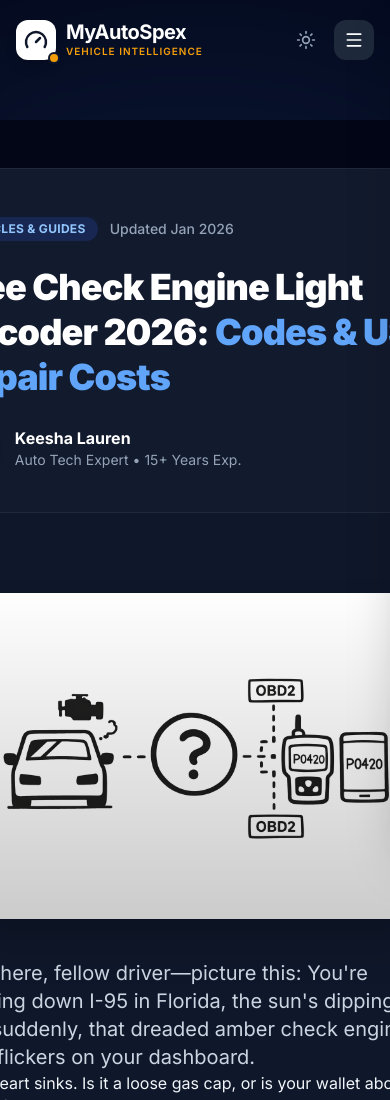
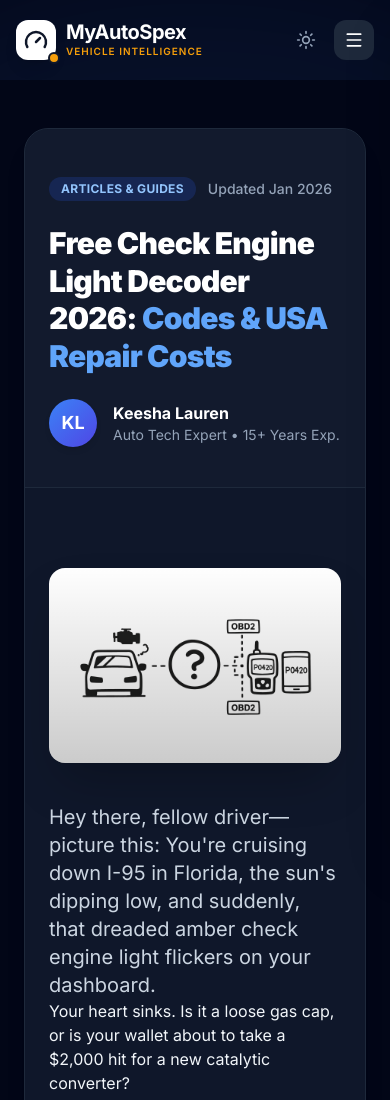
Before and after one commit to GLIDER97/AutoSpex_v3, a React (Vite) app: page /free-obd2-code-decoder-repair-costs in a window 390 px wide. Shown: the top 1100 px of the page. Built offline with nearby package versions, Linux system fonts and the light colour scheme.

Commit message:
1st Blog post published

```diff
--- a/App.tsx
+++ b/App.tsx
@@ -56,9 +56,15 @@ function App() {
           <div className="absolute top-0 left-1/2 -translate-x-1/2 w-[800px] h-[600px] bg-blue-500/10 rounded-full blur-[120px] pointer-events-none mix-blend-multiply dark:mix-blend-screen opacity-70 dark:opacity-100" />
           <div className="absolute bottom-0 right-0 w-[500px] h-[500px] bg-orange-500/5 rounded-full blur-[100px] pointer-events-none mix-blend-multiply dark:mix-blend-screen opacity-70 dark:opacity-100" />
 
-          <div className="relative z-10 w-full max-w-7xl mx-auto px-4 sm:px-6 lg:px-8 py-10 sm:py-16 flex flex-col items-center">
-            <AppRoutes />
-          </div>
+          {location.pathname === '/free-obd2-code-decoder-repair-costs' ? (
+            <div className="relative z-10 w-full">
+              <AppRoutes />
+            </div>
+          ) : (
+            <div className="relative z-10 w-full max-w-7xl mx-auto px-4 sm:px-6 lg:px-8 py-10 sm:py-16 flex flex-col items-center">
+              <AppRoutes />
+            </div>
+          )}
         </main>
 
         <Footer />
--- a/components/FreeObd2CodeDecoderPost.tsx
+++ b/components/FreeObd2CodeDecoderPost.tsx
@@ -9,18 +9,18 @@ const FreeObd2CodeDecoderPost: React.FC = () => {
                 description="Decode your check engine light for free. Get 2026 USA repair cost estimates, symptoms, and causes for OBD2 codes."
             />
 
-            <div className="min-h-screen bg-slate-50 dark:bg-slate-950 py-12 px-4 sm:px-6 lg:px-8">
+            <div className="min-h-screen bg-slate-50 dark:bg-slate-950 py-12 px-6 sm:px-8 lg:px-12">
                 <div className="max-w-3xl mx-auto bg-white dark:bg-slate-900 rounded-3xl shadow-xl border border-slate-100 dark:border-slate-800 overflow-hidden">
 
                     {/* Hero / Header Section */}
-                    <header className="px-8 pt-12 pb-10 sm:px-12 bg-slate-50/50 dark:bg-slate-800/20 border-b border-slate-100 dark:border-slate-800">
+                    <header className="px-6 pt-12 pb-10 sm:px-12 bg-slate-50/50 dark:bg-slate-800/20 border-b border-slate-100 dark:border-slate-800">
                         <div className="flex items-center gap-3 mb-6">
                             <span className="inline-flex items-center px-3 py-1 rounded-full text-xs font-bold bg-blue-100 text-blue-700 dark:bg-blue-900/40 dark:text-blue-300 tracking-wide uppercase">
                                 Articles & Guides
                             </span>
                             <span className="text-sm text-slate-500 dark:text-slate-400 font-medium">Updated Jan 2026</span>
                         </div>
-                        <h1 className="text-4xl sm:text-5xl font-black text-slate-900 dark:text-white mb-6 leading-tight tracking-tight">
+                        <h1 className="text-3xl sm:text-5xl font-black text-slate-900 dark:text-white mb-6 leading-tight tracking-tight">
                             Free Check Engine Light Decoder 2026: <span className="text-blue-600 dark:text-blue-400">Codes & USA Repair Costs</span>
                         </h1>
                         <div className="flex items-center justify-between">
@@ -36,7 +36,7 @@ const FreeObd2CodeDecoderPost: React.FC = () => {
                         </div>
                     </header>
 
-                    <article className="prose prose-lg prose-slate dark:prose-invert max-w-none px-8 py-10 sm:px-12">
+                    <article className="prose prose-lg prose-slate dark:prose-invert max-w-none px-6 py-10 sm:px-12">
 
                         {/* Introduction */}
                         <div className="my-10 relative group rounded-2xl overflow-hidden shadow-2xl ring-1 ring-slate-900/5 transition-transform hover:scale-[1.01] duration-500">
```
